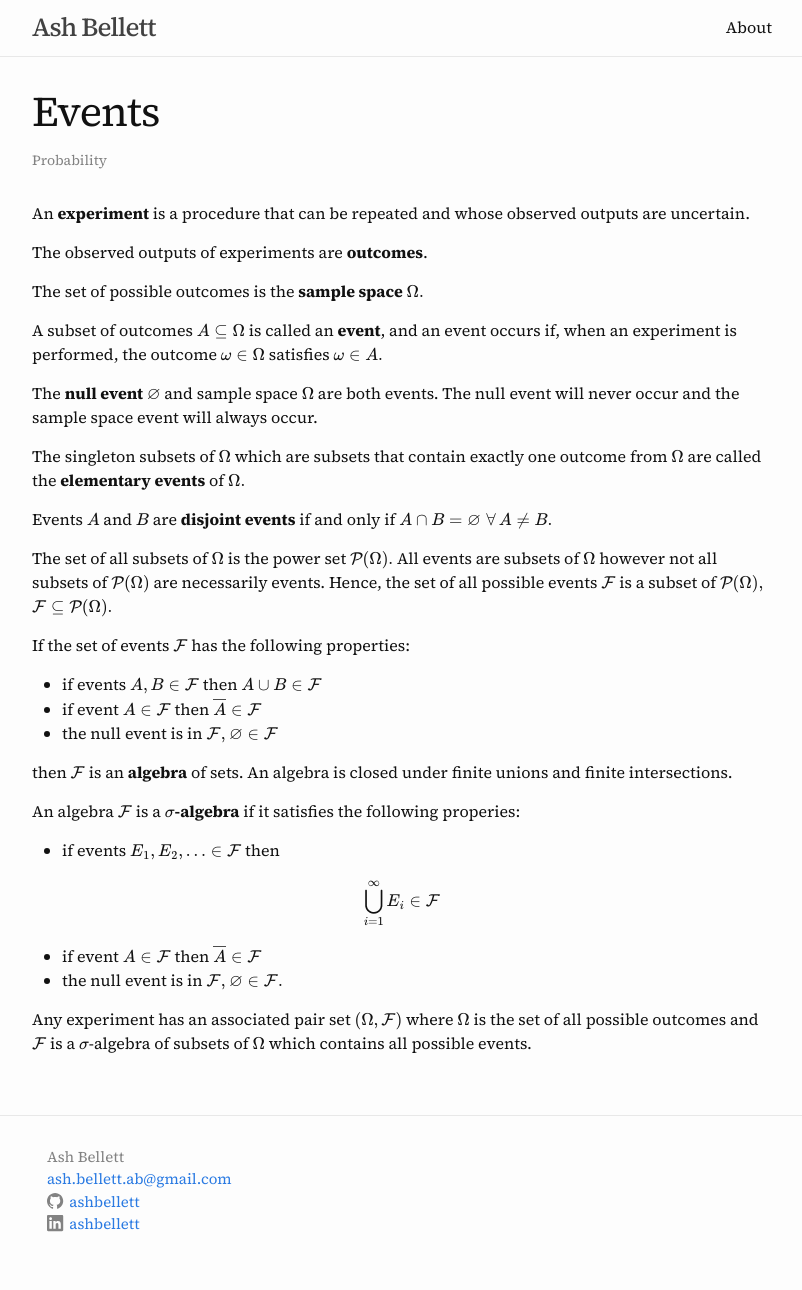
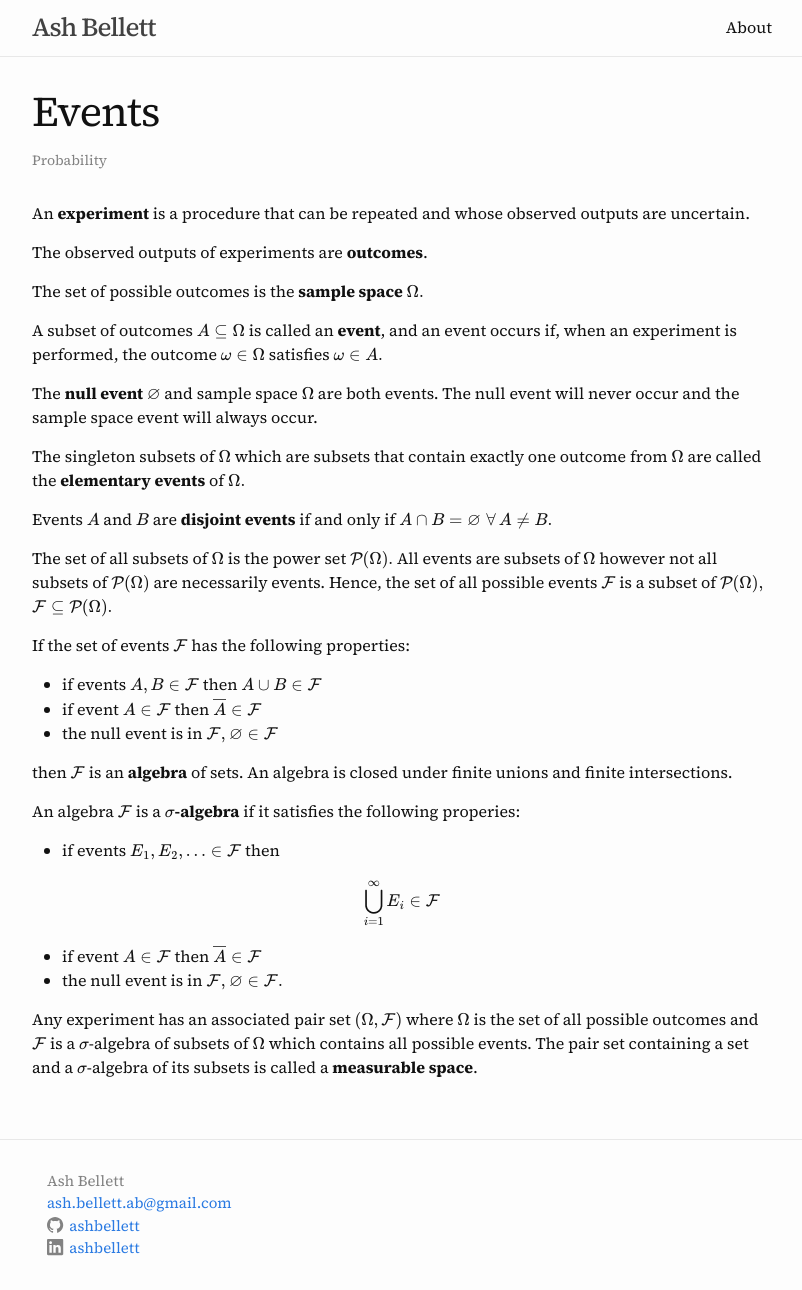
Before and after one commit to ashbellett/ashbellett.github.io, a Jekyll site: the page built from _posts/_probability/events.md, in a window 1280 px wide. Shown: the whole page, without its empty margins (238-1040 px from the left). Built offline with Jekyll 4.4.1, drawn with Linux system fonts in a browser that asks for light colours; before the commit the page ends 1266 px from its top, so only the background shows below that.

Commit message:
Update probability notes

```diff
--- a/_posts/_probability/events.md
+++ b/_posts/_probability/events.md
@@ -37,4 +37,4 @@ $$\bigcup_{i=1}^\infty E_i\in\mathcal{F}$$
 - if event $$A\in\mathcal{F}$$ then $$\overline{A}\in\mathcal{F}$$
 - the null event is in $$\mathcal{F},$$ $$\varnothing\in\mathcal{F}.$$
 
-Any experiment has an associated pair set $$\left(\Omega,\mathcal{F}\right)$$ where $$\Omega$$ is the set of all possible outcomes and $$\mathcal{F}$$ is a $$\sigma$$-algebra of subsets of $$\Omega$$ which contains all possible events.
+Any experiment has an associated pair set $$\left(\Omega,\mathcal{F}\right)$$ where $$\Omega$$ is the set of all possible outcomes and $$\mathcal{F}$$ is a $$\sigma$$-algebra of subsets of $$\Omega$$ which contains all possible events. The pair set containing a set and a $$\sigma$$-algebra of its subsets is called a **measurable space**.
```
Also changed, not shown: _posts/_probability/conditional-probability.md (line endings or trailing spaces).
